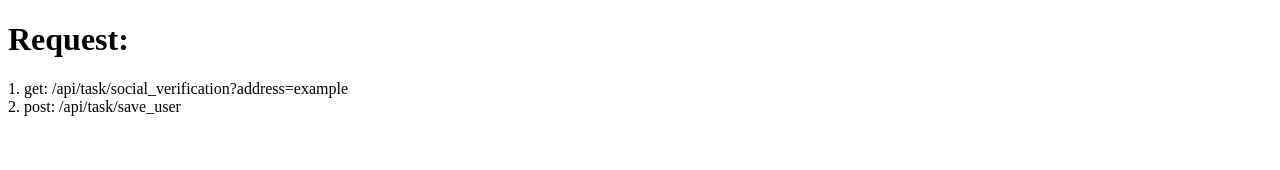
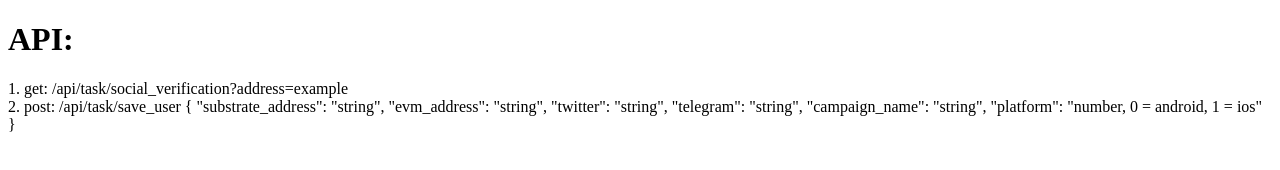
Before and after one commit to MaksimBaranov98/tracking-mobile-installs, a website: page src/static/index.html in a window 1280 px wide. Drawn offline with Linux system fonts and the light colour scheme.

Commit message:
html edit

```diff
--- a/src/static/index.html
+++ b/src/static/index.html
@@ -7,11 +7,20 @@
   </head>
   <body>
     <div>
-      <h1>Request:</h1>
+      <h1>API:</h1>
 
       <div>1. get: /api/task/social_verification?address=example</div>
 
-      <div>2. post: /api/task/save_user</div>
+      <div>2. post: /api/task/save_user
+        {
+          "substrate_address": "string",
+          "evm_address": "string",
+          "twitter": "string",
+          "telegram": "string",
+          "campaign_name": "string",
+          "platform": "number,  0 = android, 1 = ios"
+       }
+      </div>
     </div>
   </body>
 </html>
```
